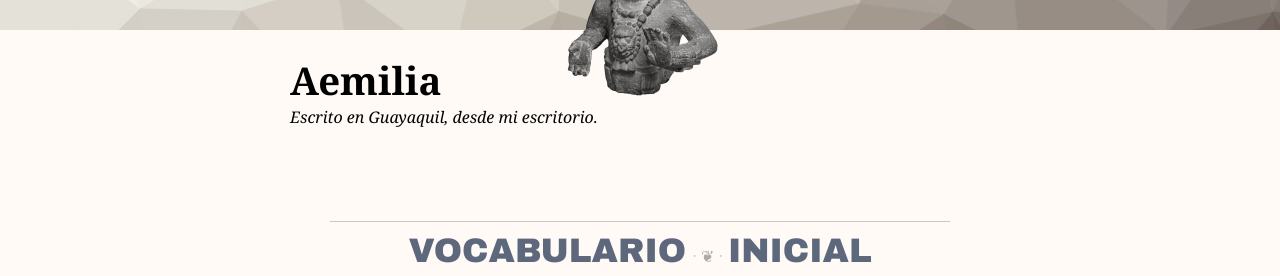
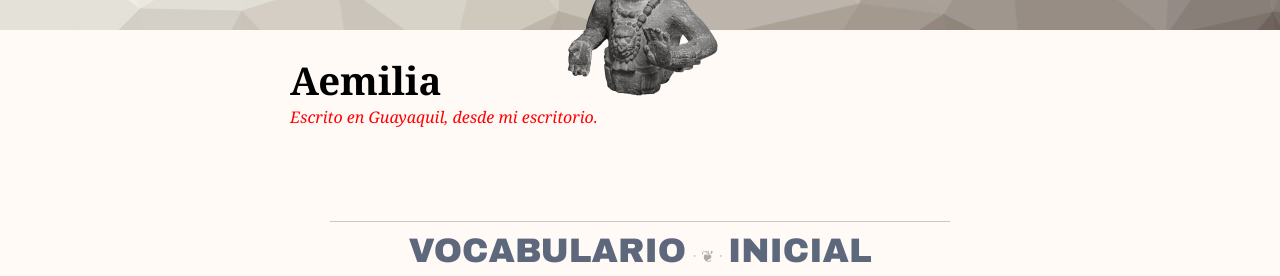
Before and after one commit to fernanz/fernanz.github.io, a Jekyll site: the page built from index.html, in a window 1280 px wide. Shown: the part 246-522 px from the top of the page. Built offline with Jekyll 4.4.1, drawn with Linux system fonts in a browser that asks for light colours; some web fonts are replaced; Markdown is read by kramdown in place of the engine named in the settings; comment, search, counter and statistics services are not loaded.

Commit message:
Updating fonts
Adding IM+Fell+English para títulos de post

```diff
--- a/_includes/head.html
+++ b/_includes/head.html
@@ -22,7 +22,8 @@
         }
     });
     </script>
-     <!-- Google web fonts for "Typoo" -->
+     <!-- Google web fonts for "Typoo" and post titles-->
      <link href='http://fonts.googleapis.com/css?family=Playfair+Display:400,700,900,400italic,700italic,900italic|Vast+Shadow|Oswald:300|Playfair+Display+SC' rel='stylesheet' type='text/css'>
      <link rel="stylesheet" href="//brick.a.ssl.fastly.net/Libre+Baskerville:400,400i">
+     <link rel='stylesheet' href='http://fonts.googleapis.com/css?family=IM+Fell+English:400,400italic' type='text/css'>
   </head>
--- a/_layouts/default.html
+++ b/_layouts/default.html
@@ -23,9 +23,10 @@
         }
     });
     </script>
-     <!-- Google web fonts for "Typoo" -->
+     <!-- Google web fonts for "Typoo" and blog titles -->
      <link href='http://fonts.googleapis.com/css?family=Playfair+Display:400,700,900,400italic,700italic,900italic|Vast+Shadow|Oswald:300|Playfair+Display+SC' rel='stylesheet' type='text/css'>
      <link rel="stylesheet" href="//brick.a.ssl.fastly.net/Libre+Baskerville:400,400i">
+     <link rel='stylesheet' href='http://fonts.googleapis.com/css?family=IM+Fell+English:400,400italic' type='text/css'>
   </head>
   <body>
       {% include header.html %}
--- a/css/_typography.scss
+++ b/css/_typography.scss
@@ -123,6 +123,7 @@
 h2 + small {
   margin: 0 0 2em 0;
   text-align: left;
+  color: #f00 !important;
 }
 
 h1,
--- a/css/main.css
+++ b/css/main.css
@@ -505,7 +505,8 @@
 
 h2 + small {
   margin: 0 0 2em 0;
-  text-align: left; }
+  text-align: left;
+  color: #f00 !important; }
 
 h1 + p,
 h2 + p,
```
